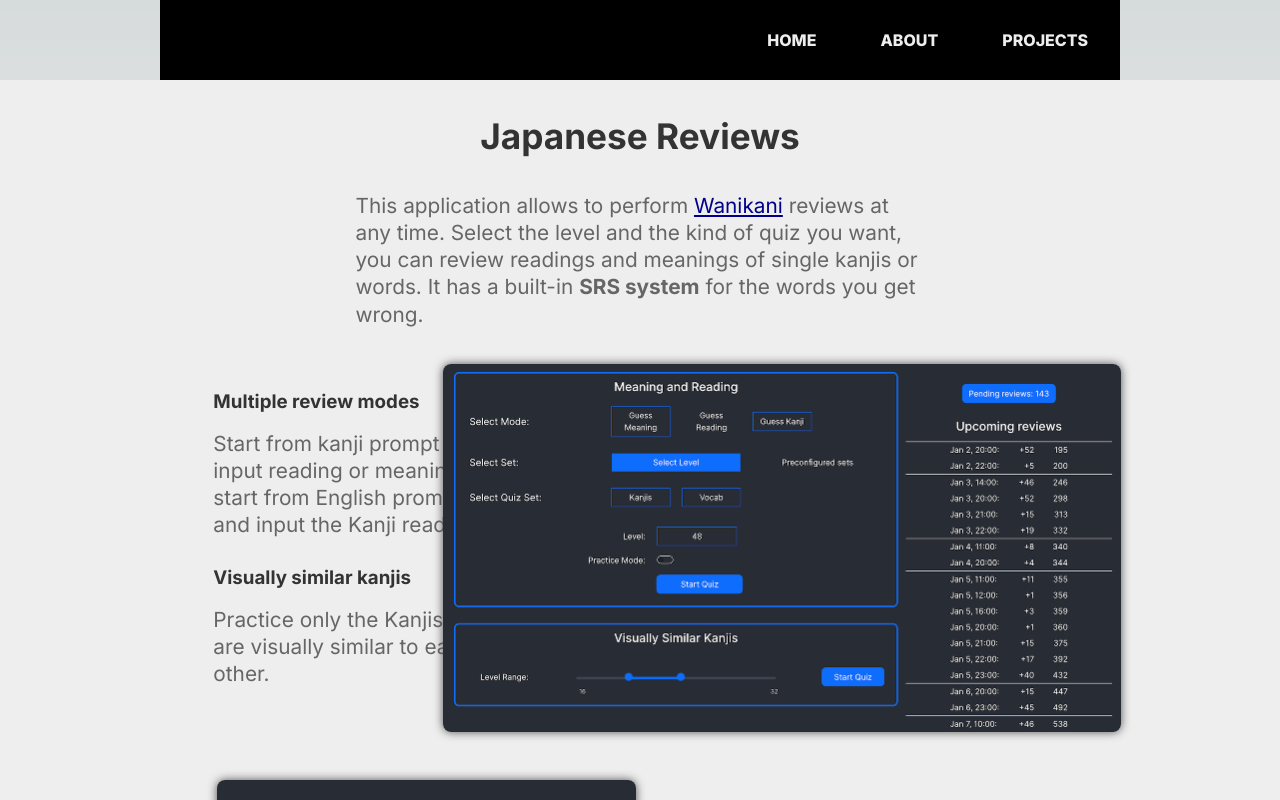
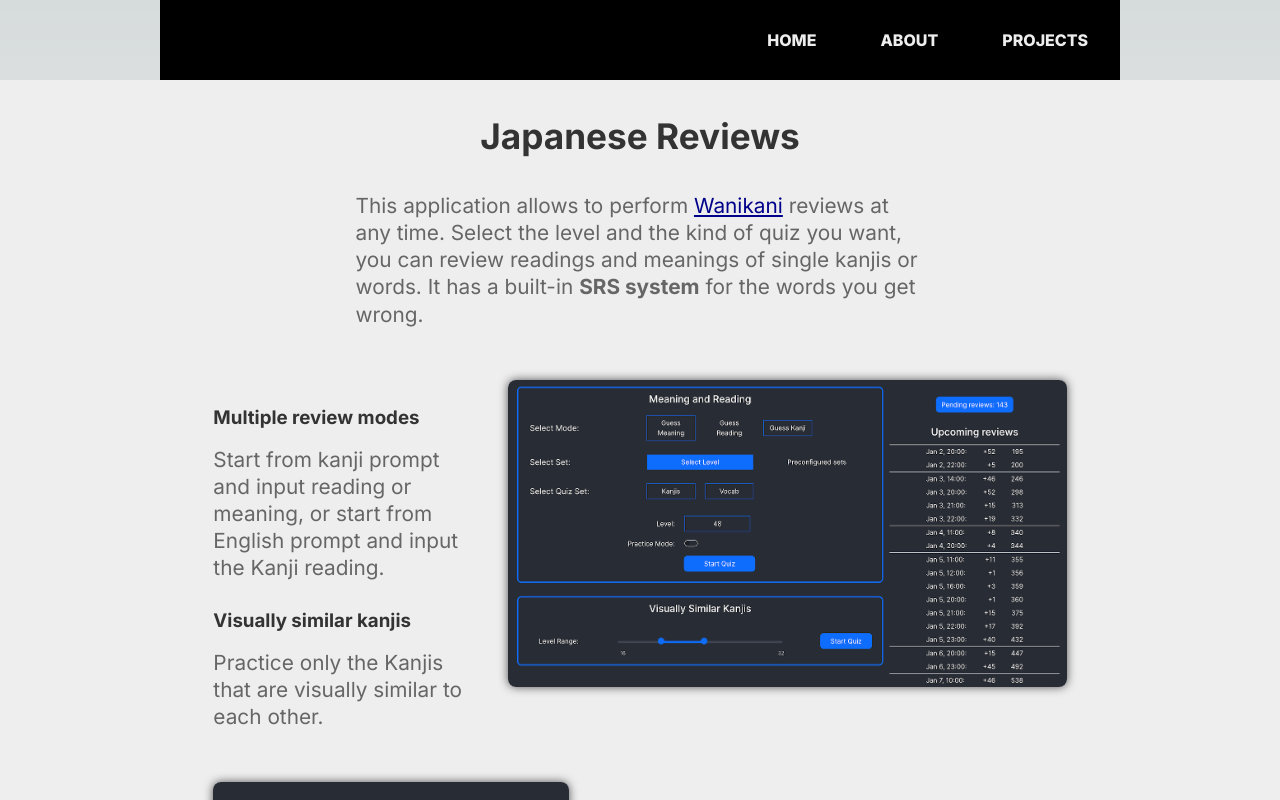
Before and after one commit to Lorenzo603/showroom, a Next.js app: page /project/japanese-reviews in a window 1280 px wide. Built offline with nearby package versions, Linux system fonts and the light colour scheme; no server answers.

Commit message:
responsive images in project page

```diff
--- a/src/app/project/japanese-reviews/page.js
+++ b/src/app/project/japanese-reviews/page.js
@@ -2,6 +2,7 @@ import { Grid } from "@mui/material";
 import styles from "./styles.module.css"
 import Link from "next/link";
 import Image from "next/image";
+import ProjectImage from "@/components/ProjectImage";
 
 export default function ProjectPage({ params }) {
 
@@ -20,7 +21,7 @@ export default function ProjectPage({ params }) {
                         <Grid container direction="column">
 
                             <h1 className={styles.project_h1}>Japanese Reviews</h1>
-                            <Grid container justifyContent="center">
+                            <Grid container justifyContent="center" className={styles.project_section}>
                                 <Grid item xs={8}>
                                     <p>
                                         This application allows to perform <Link target="_blank" href="https://www.wanikani.com/">Wanikani</Link> reviews at any time.
@@ -30,8 +31,8 @@ export default function ProjectPage({ params }) {
                                 </Grid>
                             </Grid>
 
-                            <Grid container justifyContent="center" className={styles.project_section}>
-                                <Grid item xs={12} md={4}>
+                            <Grid container spacing={4} justifyContent="center" className={styles.project_section}>
+                                <Grid item xs={12} md={12} lg={4}>
                                     <h3>Multiple review modes</h3>
                                     <p>Start from kanji prompt and input reading or meaning, or start from English prompt and input the Kanji reading.</p>
 
@@ -39,13 +40,12 @@ export default function ProjectPage({ params }) {
                                     <p>Practice only the Kanjis that are visually similar to each other.</p>
 
                                 </Grid>
-                                <Grid item xs={12} md={8}>
+                                <Grid item xs={12} md={12} lg={8}>
                                     <Grid container justifyContent="center">
-                                        <Image
-                                            src="/img/projects/japanese-reviews/project-japanese-reviews-next.png"
-                                            width={678}
-                                            height={368}
-                                            alt="Japanese Reviews Main Screen"
+                                        <ProjectImage
+                                            imageSrc="/img/projects/japanese-reviews/project-japanese-reviews-next.png"
+                                            imageAlt="Japanese Reviews Main Screen"
+                                            imageSizes="(max-width: 800px) 100vw, (max-width: 1023px) 75vw,  100vw"
                                         />
                                     </Grid>
                                 </Grid>
@@ -53,17 +53,16 @@ export default function ProjectPage({ params }) {
 
 
                             <Grid container justifyContent="center" className={styles.project_section}>
-                                <Grid item xs={12} md={6}>
+                                <Grid item xs={12} md={12} lg={5}>
                                     <Grid container justifyContent="center">
-                                        <Image
-                                            src="/img/projects/japanese-reviews/correct-answer.png"
-                                            width={419}
-                                            height={400}
-                                            alt="Japanese Reviews Correct Answer"
+                                        <ProjectImage
+                                            imageSrc="/img/projects/japanese-reviews/correct-answer.png"
+                                            imageAlt="Japanese Reviews Correct Answer"
+                                            imageSizes="(max-width: 800px) 100vw, (max-width: 1023px) 75vw,  100vw"
                                         />
                                     </Grid>
                                 </Grid>
-                                <Grid item xs={12} md={6}>
+                                <Grid item xs={12} md={12} lg={7}>
 
                                     <h3>Focus mode</h3>
                                     <p>Hide statistics about the current session for total immersion and focus.</p>
@@ -72,11 +71,9 @@ export default function ProjectPage({ params }) {
                                     <p>Disable adding wrong answers to the SRS system for a stress free practice</p>
 
                                     <h3>Preconfigured Sets</h3>
-                                    <p>Find precompiled JLPT review sets with kanji list from N5 through N2</p>
+                                    <p>Find precompiled review sets with kanji lists from JLPT N5 through N2</p>
                                 </Grid>
                             </Grid>
-
-
 
 
                             <h2 className={styles.project_h2}>Future improvements</h2>
--- a/src/app/project/japanese-reviews/styles.module.css
+++ b/src/app/project/japanese-reviews/styles.module.css
@@ -12,10 +12,10 @@ h2.project_h2 {
   font-size: 1.6em;
   text-align: left;
   padding: 0.5em;
+  padding-left: 0;
 }
 
 .project_section {
-  margin-top: 1em;
   margin-bottom: 2em;
 }
 
@@ -27,7 +27,7 @@ h2.project_h2 {
   margin-bottom: 1em;
 }
 
-.project_content img {
+.project_content .project_section img {
   border-radius: 0.5em;
   box-shadow: 0 0 10px #515151;
 }
--- /dev/null
+++ b/src/components/ProjectImage.js
@@ -0,0 +1,19 @@
+import Image from "next/image";
+
+const ProjectImage = ({ imageSrc, imageAlt, imageSizes }) => {
+
+    return (
+        <div style={{position: "relative"}}>
+            <Image
+                fill
+                src={imageSrc}
+                alt={imageAlt}
+                sizes={imageSizes}
+                style={{position: ""}}
+            />
+
+        </div>
+    );
+};
+
+export default ProjectImage;
```
